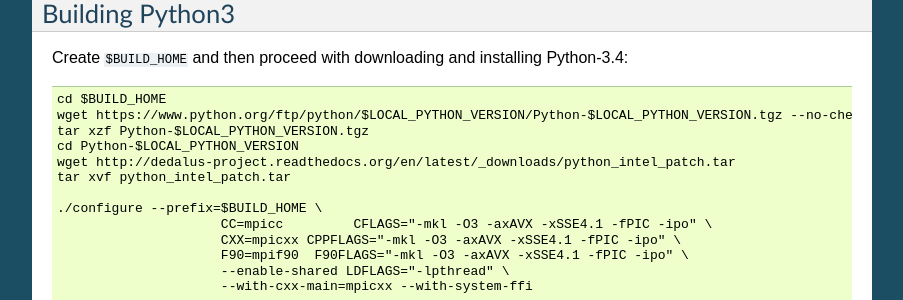
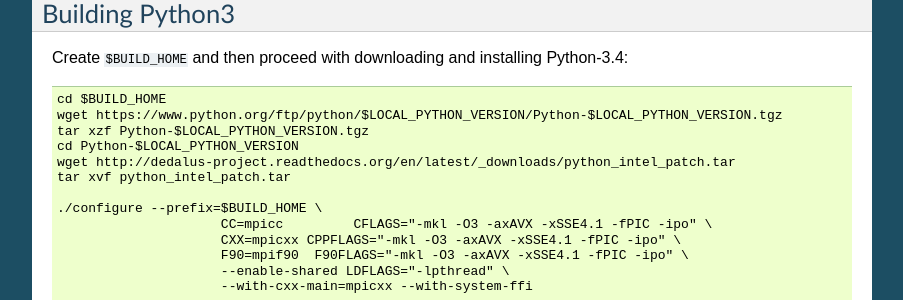
Before and after one commit to enlighter/dedalus, a Sphinx documentation site: the page built from docs/machines/janus/janus.rst, in a window 1280 px wide and 900 px high, scrolled down 981 px. Shown: the part 168-468 px from the top of the window, without its empty margins (198-1101 px from the left). Built offline with Sphinx 7.4.7, drawn with Linux system fonts in a browser that asks for light colours; formulas are drawn with MathJax 3; pages that are not in the unit, such as notebooks, are missing from menus; some of the changed text lies outside the part shown.

```diff
--- a/docs/machines/janus/janus.rst
+++ b/docs/machines/janus/janus.rst
@@ -75,7 +75,7 @@ Building Python3
 Create ``$BUILD_HOME`` and then proceed with downloading and installing Python-3.4::
 
     cd $BUILD_HOME
-    wget https://www.python.org/ftp/python/$LOCAL_PYTHON_VERSION/Python-$LOCAL_PYTHON_VERSION.tgz --no-check-certificate
+    wget https://www.python.org/ftp/python/$LOCAL_PYTHON_VERSION/Python-$LOCAL_PYTHON_VERSION.tgz
     tar xzf Python-$LOCAL_PYTHON_VERSION.tgz
     cd Python-$LOCAL_PYTHON_VERSION
     wget http://dedalus-project.readthedocs.org/en/latest/_downloads/python_intel_patch.tar
```
